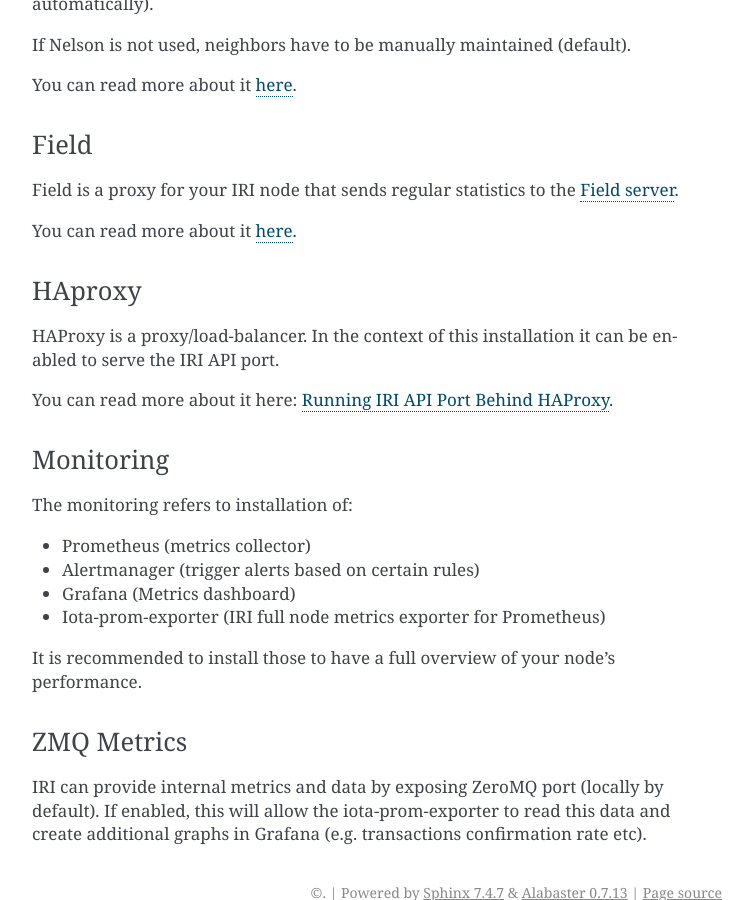
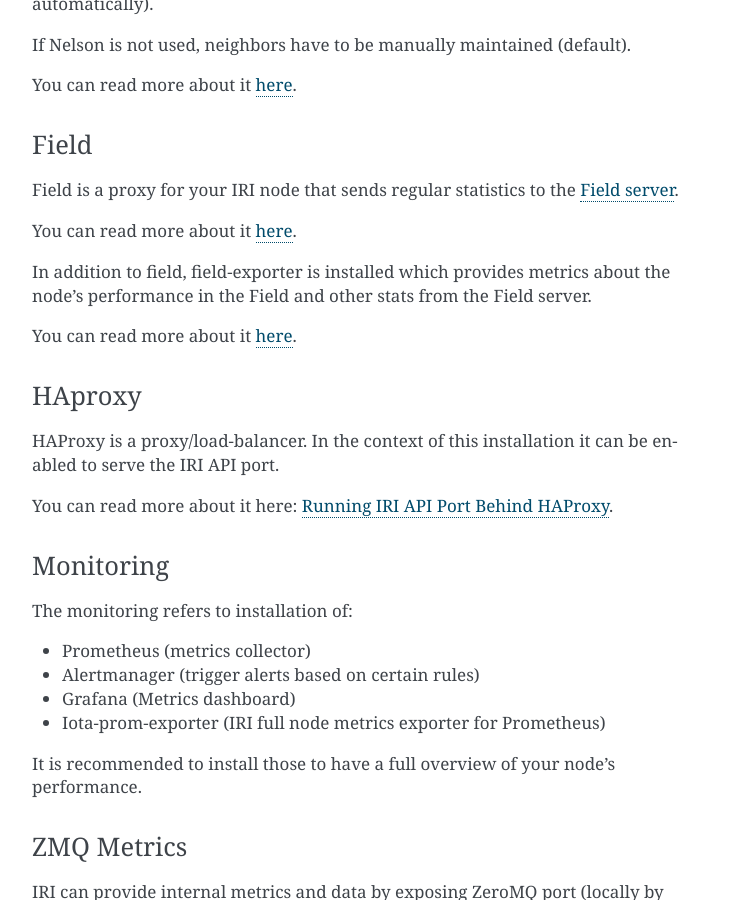
Before and after one commit to nuriel77/iri-playbook, a Sphinx documentation site: the page built from docs/appendix.rst, in a window 1280 px wide and 900 px high, scrolled down 13903 px. Shown: the whole window, without its empty margins (388-1140 px from the left). Built offline with Sphinx 7.4.7, drawn with Linux system fonts in a browser that asks for light colours.

Commit message:
Update docs about field-exporter

```diff
--- a/docs/appendix.rst
+++ b/docs/appendix.rst
@@ -616,6 +616,9 @@
 
 You can read more about it `here <https://github.com/SemkoDev/field.cli>`_.
 
+In addition to field, field-exporter is installed which provides metrics about the node's performance in the Field and other stats from the Field server.
+
+You can read more about it `here <https://github.com/DaveRingelnatz/field_exporter>`_.
 
 HAproxy
 -------
--- a/docs/files.rst
+++ b/docs/files.rst
@@ -55,3 +55,7 @@
 Field configuration file::
 
   /etc/field/field.ini
+
+Field Exporter configuration file::
+
+  /opt/prometheus/field_exporter/config.js
--- a/docs/installation.rst
+++ b/docs/installation.rst
@@ -449,10 +449,10 @@
 
 .. code:: bash
 
-  cd /opt/iri-playbook && git pull && ansible-playbook -i inventory -v site.yml --tags=field_role -e field_enabled=yes
+  cd /opt/iri-playbook && git pull && ansible-playbook -i inventory -v site.yml --tags=prometheus_config_file,field_exporter,field_role -e field_enabled=yes
 
 
-This will result in Field installed and configured. You should check the configuration file at ``/etc/field/field.ini`` to configure your payout address.
+This will result in Field installed and configured. You should check the configuration file at ``/etc/field/field.ini`` to configure your payout address and node's name.
 
 
 Control Field
```
